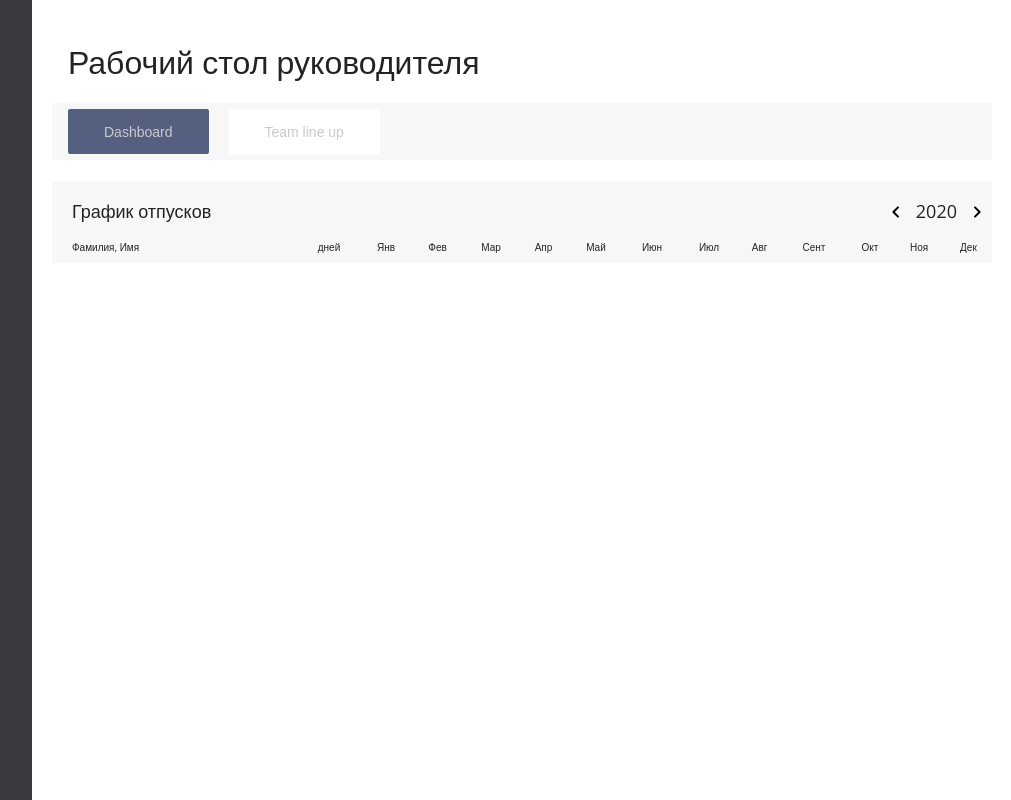
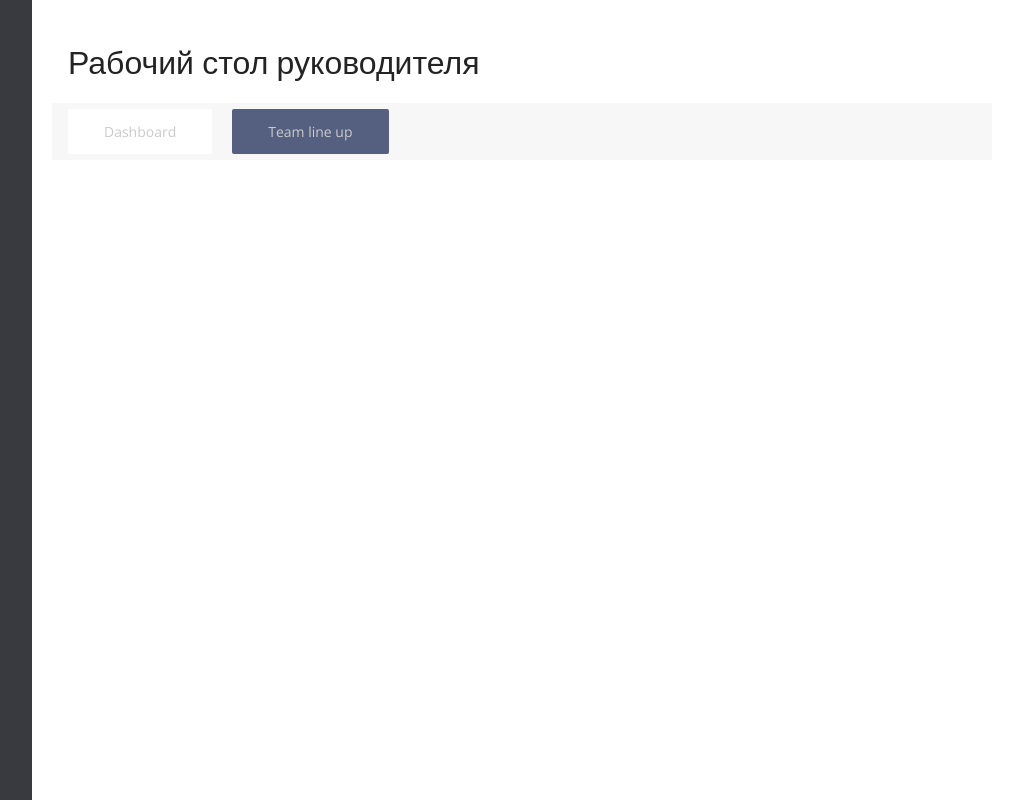
Before and after one commit to dzadranik/vue-calendar, a Vue app: page /time-line in a window 1280 px wide. Shown: the whole page, without its empty margins (68-1079 px from the left). Built offline with nearby package versions, Linux system fonts and the light colour scheme; no server answers.

Commit message:
add vue router

```diff
--- a/package.json
+++ b/package.json
@@ -13,7 +13,8 @@
     "pug": "^2.0.4",
     "pug-plain-loader": "^1.0.0",
     "sass-loader": "^8.0.2",
-    "vue": "^2.6.11"
+    "vue": "^2.6.11",
+    "vue-router": "^3.1.6"
   },
   "devDependencies": {
     "@vue/cli-plugin-babel": "~4.2.0",
--- a/src/App.vue
+++ b/src/App.vue
@@ -1,16 +1,11 @@
 <template lang="pug">
-    #app.wrapper
-        TableTeamLead
+	#app.wrapper
+		router-view/
 </template>
 
 <script>
-import TableTeamLead from "./components/TableTeamLead";
-
 export default {
-    name: "App",
-    components: {
-        TableTeamLead
-    }
+    name: "App"
 };
 </script>
 
--- a/src/components/TableTeamLead.vue
+++ b/src/components/TableTeamLead.vue
@@ -2,13 +2,9 @@
     div
         h1 {{title}}
         .dashboard
-            button.dashboard__button(data-button-name="dashboard" :class="(activeButton === 'dashboard') ? 'active' : ''" @click="changeActiveButton($event)") Dashboard
-            button.dashboard__button(data-button-name="timeLine" :class="(activeButton === 'timeLine') ? 'active' : ''" @click="changeActiveButton($event)") Team line up
-
-        VacationCalendar(v-if="(activeButton === 'dashboard')")
-            h2 calendar
-        div(v-if="(activeButton === 'timeLine')")
-            h2 time line up
+            router-link.dashboard__button(to='/dashboard') Dashboard
+            router-link.dashboard__button(to="/time-line") Team line up
+        router-view
 </template>
 
 <script>
@@ -21,16 +17,10 @@ export default {
     },
     data: function() {
         return {
-            title: "Рабочий стол руководителя",
-            activeButton: "dashboard"
+            title: "Рабочий стол руководителя"
         };
     },
-    methods: {
-        changeActiveButton: function(event) {
-            if (this.activeButton !== event.toElement.dataset.buttonName)
-                this.activeButton = event.toElement.dataset.buttonName;
-        }
-    }
+    methods: {}
 };
 </script>
 
@@ -51,7 +41,9 @@ export default {
         outline: none;
         padding: 17px 36px 16px;
         margin-right: 20px;
-        &.active {
+        text-decoration: none;
+        display: inline-block;
+        &.router-link-active {
             background: $color-background-active-button;
             color: $color-active-button;
         }
--- a/src/main.js
+++ b/src/main.js
@@ -1,8 +1,10 @@
 import Vue from 'vue'
+import router from './router.js'
 import App from './App.vue'
 
 Vue.config.productionTip = false
 
 new Vue({
+  router,
   render: h => h(App),
 }).$mount('#app')
--- /dev/null
+++ b/src/router.js
@@ -0,0 +1,25 @@
+import Vue from "vue";
+import Router from "vue-router";
+import TableTeamLead from "./components/TableTeamLead";
+import VacationCalendar from "./components/VacationCalendar";
+
+Vue.use(Router);
+
+export default new Router({
+    mode: "history",
+    routes: [
+        {
+            path: "/",
+            component: TableTeamLead,
+            children: [
+                {
+                    path: "/dashboard",
+                    component: VacationCalendar
+                },
+                {
+                    path: "/time-line"
+                }
+            ]
+        }
+    ]
+});
```
Also changed, not shown: 1 other file (tests, documents, lock files or other folders).
